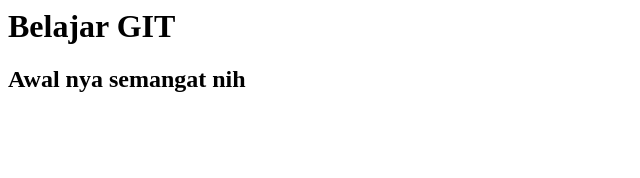
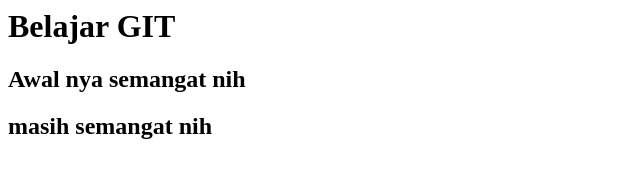
Before and after one commit to md-habib/belajar-1, a plain HTML site: page index.html in a window 1280 px wide. Shown: the whole page, without its empty margins (0-640 px from the left). Drawn offline with Linux system fonts and the light colour scheme.

Commit message:
perubahan2

```diff
--- a/index.html
+++ b/index.html
@@ -1,2 +1,3 @@
 <h1> Belajar GIT </h1>
 <h2> Awal nya semangat nih </h2>
+<h2> masih semangat nih </h2>
```
